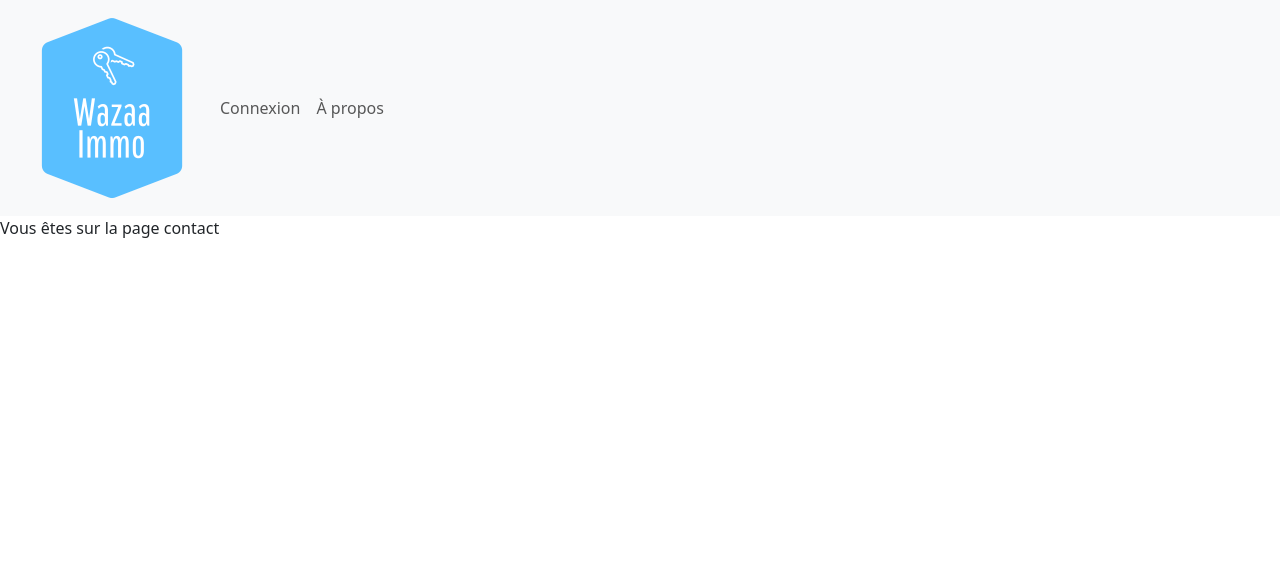
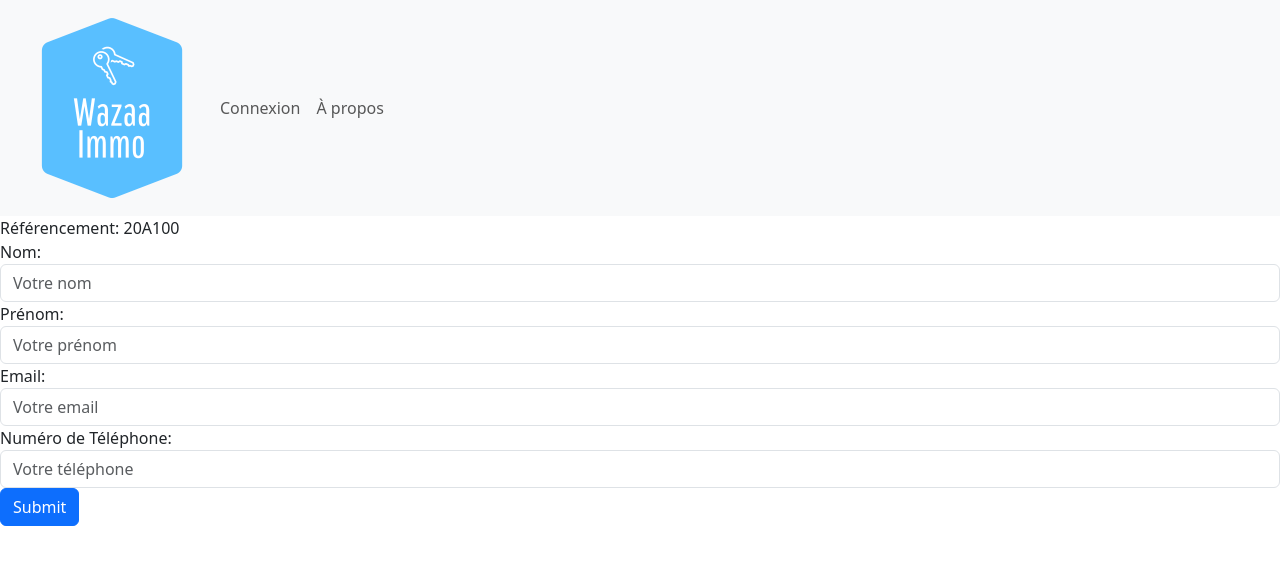
Before and after one commit to L-A61/ECF_Wazaa, a PHP site: page /contact.php?annonce=1 in a window 1280 px wide. Shown: the top 565 px of the page. Run offline with PHP 8.4, Linux system fonts and the light colour scheme; data comes from the database, SQL or seed files in the repository.

```diff
--- a/annonce.php
+++ b/annonce.php
@@ -36,7 +36,7 @@ $typeOffre = $pdo->query("SELECT * FROM waz_type_offre")->fetchAll(PDO::FETCH_AS
     <p>Diagnostic: <?= htmlentities($annonceValue['an_diagnostic']) ?></p>
     <p>Vue: <?= htmlentities($annonceValue['an_vues']) ?></p>
     <a href="index.php" class="btn btn-info">Retour</a>
-    <a href="contact.php" class="btn btn-success">Contacter</a>
+    <a href="contact.php?annonce=<?= htmlentities($annonceValue['an_id'])?>" class="btn btn-success">Contacter</a>
 <?php endforeach; ?>
 <?php else:?>
     <p>Annonce introuvable</p>
--- a/connexion.php
+++ b/connexion.php
@@ -2,11 +2,13 @@
 
 include("header.php");
 
+// Si l'utilisateur est déjà connecté, redirection vers index.php
 if (isset($_SESSION['u_id'])) {
     header("Location: index.php");
     exit();
 }
 
+// Récupération de la méthode post du formulaire
 if ($_SERVER['REQUEST_METHOD'] === 'POST') {
     $email = $_POST['email'];
     $password = $_POST['password'];
--- a/contact.php
+++ b/contact.php
@@ -1,10 +1,48 @@
 <?php
-    include("header.php");
+include("header.php");
+
+// Requête SQL du référencement de l'annonce via son id
+$id = isset($_GET['annonce']) ? $_GET['annonce'] : '';
+$sql = "SELECT an_ref FROM waz_annonces WHERE an_id = '$id'";
+$annonce = $pdo->query($sql)->fetch(PDO::FETCH_ASSOC);
+
+if (!$annonce) {
+    header("Location: index.php");
+}
+
 ?>
 
-<p>Vous êtes sur la page contact</p>
+<form>
+    <div class="form-group">
+
+        <div class="form-group">
+            <label for="ref">Référencement: <?= htmlentities($annonce['an_ref']) ?> </label>
+        </div>
+
+        <div class="form-group">
+            <label for="nom">Nom:</label>
+            <input type="text" class="form-control" id="nom" placeholder="Votre nom">
+        </div>
+
+        <div class="form-group">
+            <label for="prenom">Prénom:</label>
+            <input type="text" class="form-control" id="prenom" placeholder="Votre prénom">
+        </div>
+
+        <div class="form-group">
+            <label for="email">Email:</label>
+            <input type="text" class="form-control" id="email" placeholder="Votre email">
+        </div>
+
+        <div class="form-group">
+            <label for="tel">Numéro de Téléphone:</label>
+            <input type="text" class="form-control" id="tel" placeholder="Votre téléphone">
+        </div>
+
+        <button type="submit" class="btn btn-primary">Submit</button>
+</form>
 
 
 <?php
-    include("footer.php");
+include("footer.php");
 ?>
--- a/header.php
+++ b/header.php
@@ -19,6 +19,7 @@
 
     <?php
 
+    // Commence une session si aucun n'est détecté
     if (session_status() === PHP_SESSION_NONE) {
         session_start();
     }
@@ -40,7 +41,7 @@
     ?>
     <?php
 
-    // Vérifiez si l'utilisateur est connecté
+    // Vérifiez si l'utilisateur est connecté, null par défaut
     $username = null;
     if (isset($_SESSION['u_id'])) {
         $user_id = $_SESSION['u_id'];
@@ -62,6 +63,7 @@
 
     ?>
 
+<!-- Navbar bootstrap avec menu hamburger contenant le logo, page de connexion/déconnexion et la page à propos -->
 <nav class="navbar navbar-expand-lg bg-body-tertiary">
   <div class="container-fluid">
   <a href="index.php"><img src="assets/wazaa_logo.png" alt=""></a>
--- a/wazaa.php
+++ b/wazaa.php
@@ -4,7 +4,9 @@
 
 ?>
 
-<p>Chez Wazaa Immobilier, nous offrons les biens les plus comfortables autour d'Amiens.</p>
+<p>Située à Amiens, Wazaa Immobilier offre les biens aux prix et options les plus aventageux.</p>
+
+<p>Choisissez parmis la liste des annonces et utilisez notre formulaire de contact présent sur les détails de l'annonce, puis veulliez venir à notre agence avec le référencement de l'annonce.<p>
 
 <?php
 
```
Also changed, not shown: deconnexion.php (+9 -1 lines), index.php (+16 -7 lines).
